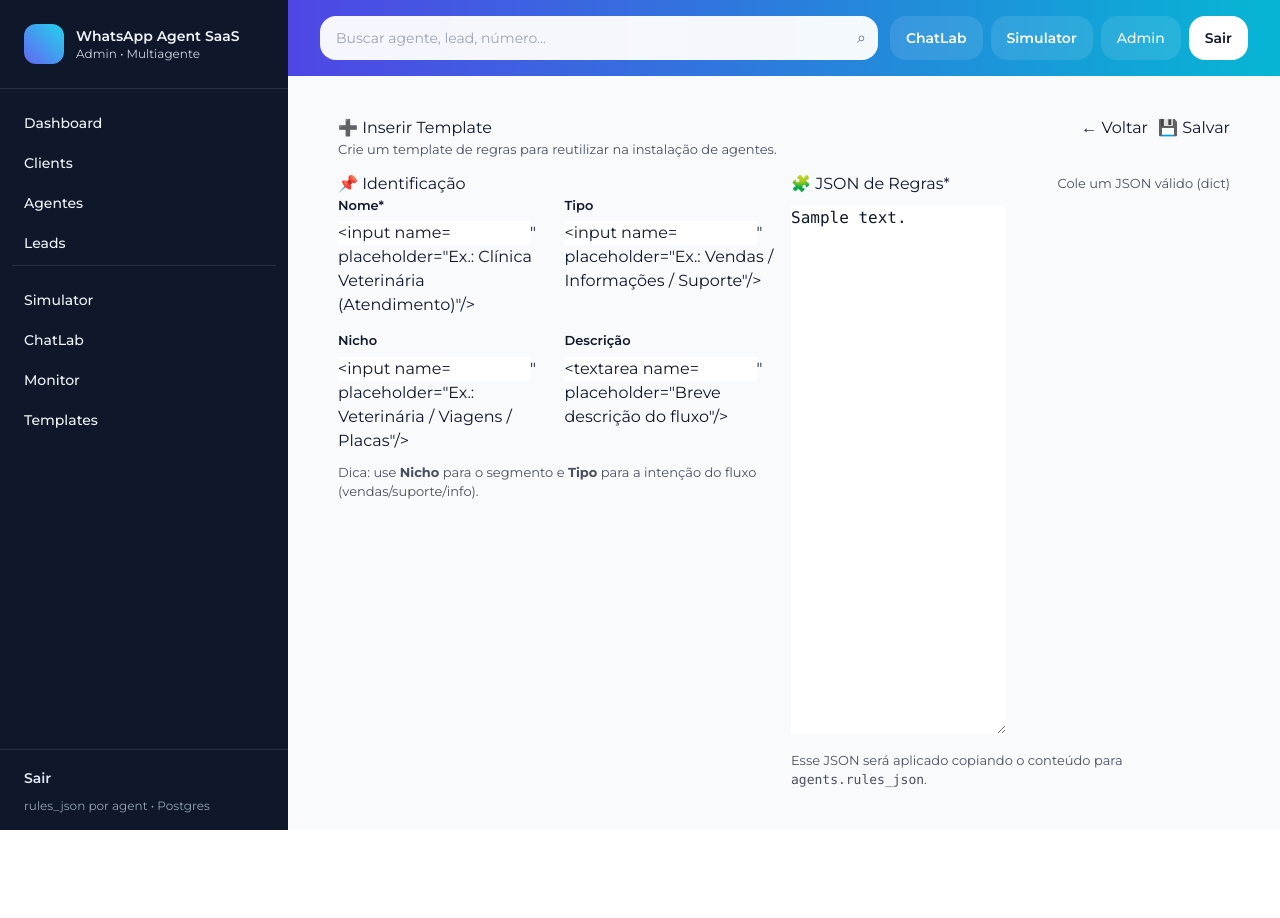
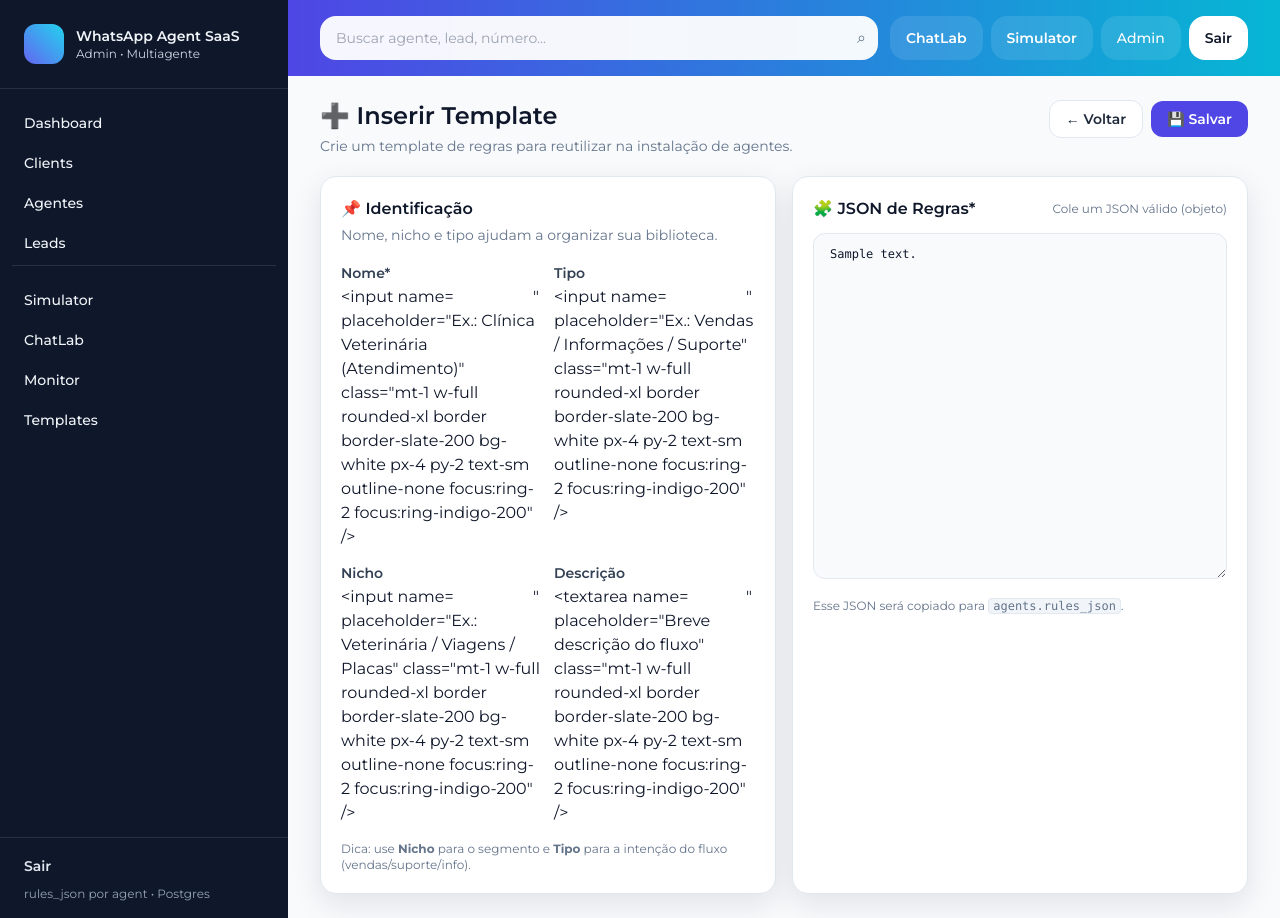
Before and after one commit to MarcilioLeiteSilva/whatsapp-agent, a FastAPI app: template app/templates/template_new.html in a window 1280 px wide. Before the commit the page ends 830 px from the top, so only its background shows below. Run offline with FastAPI, Linux system fonts and the light colour scheme; the template is opened without the code that fills it: most values are stand-ins (such as "Sample title", 1, 10 or a date in 2020); form fields are guessed from the names that the template uses; some libraries are stand-ins or nearby versions.

Commit message:
Update template_new.html

```diff
--- a/app/templates/template_new.html
+++ b/app/templates/template_new.html
@@ -1,93 +1,115 @@
 {% extends "base.html" %}
+{% block title %}Novo Template{% endblock %}
+
 {% block content %}
+<div class="max-w-6xl mx-auto">
 
-<style>
-  .page-wrap { max-width: 1100px; margin: 0 auto; padding: 16px 18px; }
-  .page-head { display:flex; align-items:flex-start; justify-content:space-between; gap:12px; flex-wrap: wrap; }
-  .muted { opacity:.75; font-size: 13px; }
-  .grid { display:grid; grid-template-columns: 1fr 1fr; gap: 14px; }
-  .grid-1 { display:grid; grid-template-columns: 1fr; gap: 14px; }
-  @media (max-width: 980px){ .grid { grid-template-columns: 1fr; } }
-  .label { font-weight: 600; font-size: 13px; margin-bottom: 6px; }
-  textarea.codebox { font-family: ui-monospace, SFMono-Regular, Menlo, Monaco, Consolas, "Liberation Mono", "Courier New", monospace; }
-</style>
-
-<div class="page-wrap">
-  <div class="page-head">
+  <!-- Header -->
+  <div class="flex flex-col md:flex-row md:items-start md:justify-between gap-4">
     <div>
-      <h2 style="margin:0;">➕ Inserir Template</h2>
-      <div class="muted">Crie um template de regras para reutilizar na instalação de agentes.</div>
+      <h1 class="text-xl md:text-2xl font-semibold text-slate-900">➕ Inserir Template</h1>
+      <p class="text-sm text-slate-500 mt-1">Crie um template de regras para reutilizar na instalação de agentes.</p>
     </div>
 
-    <div style="display:flex; gap:10px; align-items:center;">
-      <a href="{{ back_url }}" class="btn btn-secondary">← Voltar</a>
-      <button form="tplForm" type="submit" class="btn btn-primary">💾 Salvar</button>
+    <div class="flex items-center gap-2">
+      <a
+        href="{{ back_url }}"
+        class="rounded-xl px-4 py-2 text-sm font-semibold bg-white border border-slate-200 text-slate-800 hover:bg-slate-50"
+      >
+        ← Voltar
+      </a>
+      <button
+        form="tplForm"
+        type="submit"
+        class="rounded-xl px-4 py-2 text-sm font-semibold bg-indigo-600 text-white hover:bg-indigo-500"
+      >
+        💾 Salvar
+      </button>
     </div>
   </div>
 
-  {% if flash %}
-    <div class="alert alert-{{ flash.kind }}" style="margin-top:12px;">
-      {{ flash.message }}
-    </div>
-  {% endif %}
+  <form id="tplForm" method="post" action="{{ create_action }}" class="mt-5">
+    <div class="grid grid-cols-1 lg:grid-cols-2 gap-4">
 
-  <form id="tplForm" method="post" action="{{ create_action }}" style="margin-top:12px;">
-    <div class="grid">
-      <div class="card">
-        <div class="card-body">
-          <h4 style="margin-top:0;">📌 Identificação</h4>
+      <!-- Meta -->
+      <div class="rounded-2xl border border-slate-200 bg-white shadow-soft">
+        <div class="p-5">
+          <h2 class="text-base font-semibold text-slate-900">📌 Identificação</h2>
+          <p class="text-sm text-slate-500 mt-1">Nome, nicho e tipo ajudam a organizar sua biblioteca.</p>
 
-          <div class="grid">
+          <div class="mt-4 grid grid-cols-1 md:grid-cols-2 gap-3">
             <div>
-              <div class="label">Nome*</div>
-              <input name="name" class="form-control" required value="{{ form.name or '' }}" placeholder="Ex.: Clínica Veterinária (Atendimento)"/>
+              <label class="text-sm font-semibold text-slate-700">Nome*</label>
+              <input
+                name="name"
+                required
+                value="{{ form.name or '' }}"
+                placeholder="Ex.: Clínica Veterinária (Atendimento)"
+                class="mt-1 w-full rounded-xl border border-slate-200 bg-white px-4 py-2 text-sm outline-none focus:ring-2 focus:ring-indigo-200"
+              />
             </div>
 
             <div>
-              <div class="label">Tipo</div>
-              <input name="kind" class="form-control" value="{{ form.kind or '' }}" placeholder="Ex.: Vendas / Informações / Suporte"/>
+              <label class="text-sm font-semibold text-slate-700">Tipo</label>
+              <input
+                name="kind"
+                value="{{ form.kind or '' }}"
+                placeholder="Ex.: Vendas / Informações / Suporte"
+                class="mt-1 w-full rounded-xl border border-slate-200 bg-white px-4 py-2 text-sm outline-none focus:ring-2 focus:ring-indigo-200"
+              />
             </div>
 
             <div>
-              <div class="label">Nicho</div>
-              <input name="niche" class="form-control" value="{{ form.niche or '' }}" placeholder="Ex.: Veterinária / Viagens / Placas"/>
+              <label class="text-sm font-semibold text-slate-700">Nicho</label>
+              <input
+                name="niche"
+                value="{{ form.niche or '' }}"
+                placeholder="Ex.: Veterinária / Viagens / Placas"
+                class="mt-1 w-full rounded-xl border border-slate-200 bg-white px-4 py-2 text-sm outline-none focus:ring-2 focus:ring-indigo-200"
+              />
             </div>
 
             <div>
-              <div class="label">Descrição</div>
-              <input name="description" class="form-control" value="{{ form.description or '' }}" placeholder="Breve descrição do fluxo"/>
+              <label class="text-sm font-semibold text-slate-700">Descrição</label>
+              <input
+                name="description"
+                value="{{ form.description or '' }}"
+                placeholder="Breve descrição do fluxo"
+                class="mt-1 w-full rounded-xl border border-slate-200 bg-white px-4 py-2 text-sm outline-none focus:ring-2 focus:ring-indigo-200"
+              />
             </div>
           </div>
 
-          <div class="muted" style="margin-top:10px;">
+          <div class="mt-4 text-xs text-slate-500">
             Dica: use <b>Nicho</b> para o segmento e <b>Tipo</b> para a intenção do fluxo (vendas/suporte/info).
           </div>
         </div>
       </div>
 
-      <div class="card">
-        <div class="card-body">
-          <div style="display:flex; justify-content:space-between; align-items:center; gap:12px; flex-wrap:wrap;">
-            <h4 style="margin:0;">🧩 JSON de Regras*</h4>
-            <div class="muted">Cole um JSON válido (dict)</div>
+      <!-- JSON -->
+      <div class="rounded-2xl border border-slate-200 bg-white shadow-soft">
+        <div class="p-5">
+          <div class="flex items-center justify-between gap-3">
+            <h2 class="text-base font-semibold text-slate-900">🧩 JSON de Regras*</h2>
+            <span class="text-xs text-slate-500">Cole um JSON válido (objeto)</span>
           </div>
 
           <textarea
             name="rules_text"
-            class="form-control codebox"
-            rows="22"
             required
-            style="margin-top:10px; resize: vertical;"
-            placeholder='{"branding": {"name": "Atendimento"}, ... }'
+            rows="20"
+            class="mt-3 w-full rounded-xl border border-slate-200 bg-slate-50 px-4 py-3 text-xs text-slate-900 outline-none focus:ring-2 focus:ring-indigo-200 font-mono"
+            style="resize: vertical;"
           >{{ rules_text or example_json }}</textarea>
 
-          <div class="muted" style="margin-top:10px;">
-            Esse JSON será aplicado copiando o conteúdo para <code>agents.rules_json</code>.
+          <div class="mt-3 text-xs text-slate-500">
+            Esse JSON será copiado para <code class="px-1 rounded bg-slate-100 border border-slate-200">agents.rules_json</code>.
           </div>
         </div>
       </div>
+
     </div>
   </form>
+
 </div>
-
 {% endblock %}
```
